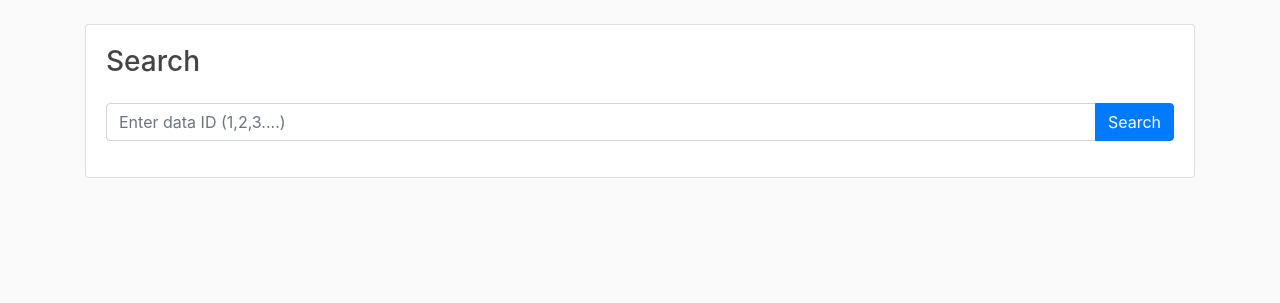
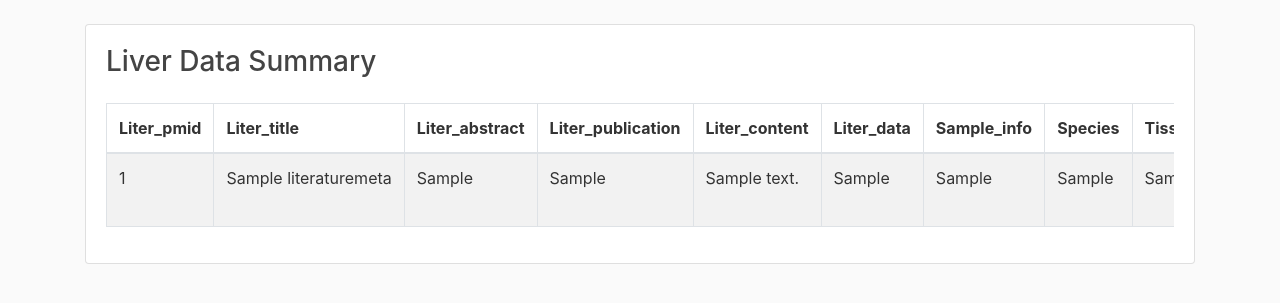
Before and after one commit to bioinfotec/SingleCellDB, a Django app: page /search in a window 1280 px wide. Shown: the part 56-359 px from the top of the page. Run offline with Django 4.2, Linux system fonts and the light colour scheme; tables that the repository leaves empty hold one stand-in row (values such as "Sample post"); some libraries are stand-ins or nearby versions.

Commit message:
完善了前后端数据连接的问题

```diff
--- a/api/urls.py
+++ b/api/urls.py
@@ -21,8 +21,10 @@ urlpatterns = [
     path("download", views.download_file, name="api-download"),
 
     #For photo file
-    path("savefile", views.SaveFiles, name="api-savefile")
+    path("savefile", views.SaveFiles, name="api-savefile"),
 
+    #For LiteratureMeta
+    path("liter/", views.LiteratureMetaView.as_view({"get": "list", "post": "create"}), name="api-literature"),
 
 ]+static(settings.MEDIA_URL,document_root=settings.MEDIA_ROOT)
 
--- a/celldb/models.py
+++ b/celldb/models.py
@@ -18,7 +18,7 @@ class TranMeta(models.Model):
     data_id = models.AutoField(primary_key=True)
     cell_barcode = models.CharField(max_length=255)
     cell_type = models.CharField(max_length=255)
-    zone = models.IntegerField()
+    zone = models.CharField(max_length=255)
     run_id = models.CharField(max_length=255)
     time_point = models.IntegerField()
     umap_x = models.FloatField()
@@ -29,13 +29,13 @@ class TranMeta(models.Model):
 
 
 class DataSetMeta(models.Model):
-    dataset_id = models.CharField(primary_key=True, max_length=50)
-    subdata_id = models.CharField(max_length=50, blank=True, null=True)
+    dataset_id = models.CharField(primary_key=True, max_length=100)
+    subdata_id = models.CharField(max_length=100, blank=True, null=True)
     dataset_design = models.TextField(blank=True, null=True)
     dataset_citation = models.TextField(blank=True, null=True)
-    data_platform = models.CharField(max_length=50, blank=True, null=True)
-    data_model = models.CharField(max_length=50, blank=True, null=True)
-    data_library = models.CharField(max_length=50, blank=True, null=True)
+    data_platform = models.CharField(max_length=100, blank=True, null=True)
+    data_model = models.CharField(max_length=100, blank=True, null=True)
+    data_library = models.CharField(max_length=100, blank=True, null=True)
     dataset_sample = models.TextField(blank=True, null=True)
 
     def __self__(self):
@@ -50,12 +50,12 @@ class LiteratureMeta(models.Model):
     Liter_content = models.TextField(blank=True, null=True)
     Liter_data = models.TextField(blank=True, null=True)
     Sample_info = models.TextField(blank=True, null=True)
-    Species = models.CharField(max_length=100, blank=True, null=True)
-    Tissue = models.CharField(max_length=100, blank=True, null=True)
+    Species = models.CharField(max_length=1000, blank=True, null=True)
+    Tissue = models.CharField(max_length=1000, blank=True, null=True)
     Number_cells = models.CharField(max_length=100, blank=True, null=True)
-    Cell_types = models.CharField(max_length=100, blank=True, null=True)
-    Method = models.CharField(max_length=100, blank=True, null=True)
-    Markers = models.CharField(max_length=1000, blank=True, null=True)
+    Cell_types = models.TextField(blank=True, null=True)
+    Method = models.CharField(max_length=1000, blank=True, null=True)
+    Markers = models.TextField(blank=True, null=True)
     Note = models.TextField(blank=True, null=True)
 
     def __self__(self):
--- a/celldb/static/celldb/plotScatter2.js
+++ b/celldb/static/celldb/plotScatter2.js
@@ -1,4 +1,4 @@
-fetch("http://127.0.0.1:8000/api/tran/all")
+fetch("api/tran/all")
   .then((res) => res.json())
   .then((testString) => {
     var chartDom = document.getElementById("Scatter");
--- a/celldb/templates/celldb/base.html
+++ b/celldb/templates/celldb/base.html
@@ -85,8 +85,10 @@
     <!-- <script src="https://code.jquery.com/jquery-3.2.1.slim.min.js" integrity="sha384-KJ3o2DKtIkvYIK3UENzmM7KCkRr/rE9/Qpg6aAZGJwFDMVNA/GpGFF93hXpG5KkN" crossorigin="anonymous"></script> -->
     <!-- <script src="https://cdnjs.cloudflare.com/ajax/libs/popper.js/1.12.9/umd/popper.min.js" integrity="sha384-ApNbgh9B+Y1QKtv3Rn7W3mgPxhU9K/ScQsAP7hUibX39j7fakFPskvXusvfa0b4Q" crossorigin="anonymous"></script> -->
     <!-- <script src="https://maxcdn.bootstrapcdn.com/bootstrap/4.0.0/js/bootstrap.min.js" integrity="sha384-JZR6Spejh4U02d8jOt6vLEHfe/JQGiRRSQQxSfFWpi1MquVdAyjUar5+76PVCmYl" crossorigin="anonymous"></script> -->
+    {% block scripts %}
     <script src="{% static 'celldb/js/jquery-3.2.1.slim.min.js' %}"></script>
     <script src="{% static 'celldb/js/popper.min.js' %}"></script>
     <script src="{% static 'celldb/js/bootstrap.min.js' %}"></script>
+    {% endblock %}
   </body>
 </html>
--- a/celldb/templates/celldb/plotScatter.html
+++ b/celldb/templates/celldb/plotScatter.html
@@ -10,9 +10,6 @@
   <div class="card">
     <script src="{% static 'celldb/echarts/echarts.js' %} "></script>
     <div id="Scatter" style="width: 1000px; height: 800px"></div>
-    <script>
-      var singledataUrl = "{% static 'celldb/singledata.txt' %}";
-    </script>
     <script src="{% static 'celldb/plotScatter2.js' %} "></script>
   </div>
 </div>
--- a/celldb/templates/celldb/search.html
+++ b/celldb/templates/celldb/search.html
@@ -3,57 +3,96 @@
   <div class="col-md-12">
     <div class="card">
       <div class="card-body">
-        <h3 class="card-title mb-4">Search</h3>
-        <form method="GET" action="{% url 'celldb-search' %}">
-          <div class="form-group">
-            <div class="input-group">
-              <input
-                type="text"
-                class="form-control"
-                id="search-input"
-                name="query"
-                placeholder="Enter data ID (1,2,3....)"
-                required
-              />
-              <div class="input-group-append">
-                <button type="submit" class="btn btn-primary">Search</button>
-              </div>
-            </div>
-          </div>
-        </form>
-      </div>
-    </div>
-  </div>
-  {% if data %}
-  <div class="container mt-2">
-    <div class="row cjustify-content-center">
-      <table class="table table-bordered">
+        <h3 class="card-title mb-4">Liver Data Summary</h3>
+        <div
+          class="table-responsive"
+          style="max-height: 800px; overflow-y: scroll"
+        >
+          <table class="table table-striped table-bordered">
             <thead>
               <tr>
-            <th>Data ID</th>
-            <th>Cell Barcode</th>
-            <th>Cell Type</th>
-            <th>Zone</th>
-            <th>Run ID</th>
-            <th>Time Point</th>
-            <th>UMAP X</th>
-            <th>UMAP Y</th>
+                <th>Liter_pmid</th>
+                <th>Liter_title</th>
+                <th>Liter_abstract</th>
+                <th>Liter_publication</th>
+                <th>Liter_content</th>
+                <th>Liter_data</th>
+                <th>Sample_info</th>
+                <th>Species</th>
+                <th>Tissue</th>
+                <th>Number_cells</th>
+                <th>Cell_types</th>
+                <th>Method</th>
+                <th>Markers</th>
+                <th>Note</th>
               </tr>
             </thead>
             <tbody>
+              {% for item in liter %}
               <tr>
-            <td>{{ data.data_id }}</td>
-            <td>{{ data.cell_barcode }}</td>
-            <td>{{ data.cell_type }}</td>
-            <td>{{ data.zone }}</td>
-            <td>{{ data.run_id }}</td>
-            <td>{{ data.time_point }}</td>
-            <td>{{ data.umap_x }}</td>
-            <td>{{ data.umap_y }}</td>
+                <td>{{ item.Liter_pmid }}</td>
+                <td>
+                  <span
+                    class="d-inline-block text-truncate"
+                    style="max-width: 200px"
+                    data-toggle="tooltip"
+                    data-placement="top"
+                    title="{{ item.Liter_title }}"
+                  >
+                    {{ item.Liter_title }}
+                  </span>
+                </td>
+                <td>
+                  <span
+                    class="d-inline-block text-truncate"
+                    style="max-width: 200px"
+                    data-toggle="tooltip"
+                    data-placement="top"
+                    title="{{ item.Liter_abstract }}"
+                  >
+                    {{ item.Liter_abstract }}
+                  </span>
+                </td>
+                <td class="text-truncate" style="max-width: 200px">
+                  {{ item.Liter_publication }}
+                </td>
+                <td>
+                  <span
+                    class="d-inline-block text-truncate"
+                    style="max-width: 200px"
+                    data-toggle="tooltip"
+                    data-placement="top"
+                    title="{{ item.Liter_content }}"
+                  >
+                    {{ item.Liter_content }}
+                  </span>
+                </td>
+                <td>{{ item.Liter_data }}</td>
+                <td>{{ item.Sample_info }}</td>
+                <td>{{ item.Species }}</td>
+                <td>{{ item.Tissue }}</td>
+                <td>{{ item.Number_cells }}</td>
+                <td>{{ item.Cell_types }}</td>
+                <td>{{ item.Method }}</td>
+                <td>
+                  <span
+                    class="d-inline-block text-truncate"
+                    style="max-width: 200px"
+                    data-toggle="tooltip"
+                    data-placement="top"
+                    title="{{ item.Markers }}"
+                  >
+                    {{ item.Markers }}
+                  </span>
+                </td>
+                <td>{{ item.Note }}</td>
               </tr>
+              {% endfor %}
             </tbody>
           </table>
         </div>
       </div>
-  {% endif %} {% endblock %}
     </div>
+  </div>
+</div>
+{% endblock %}
--- a/celldb/views.py
+++ b/celldb/views.py
@@ -1,6 +1,6 @@
 from django.core.paginator import Paginator
 from django.shortcuts import render
-from .models import TranMeta
+from .models import TranMeta, LiteratureMeta
 import requests
 from django.views import View
 from django.http import HttpResponse
@@ -13,8 +13,9 @@ def home(request):
         {"date": "6.3", "content": "学习使用JavaScript，以便处理数据格式"},
         {"date": "6.4~6.6", "content": "使用echarts.js绘图"},
         {"date": "6.7~6.10", "content": "分页功能实现"},
-        {"date": "6.11~15", "content": "前后端分离"},
+        {"date": "6.11~15", "content": "尝试前后端分离"},
         {"date": "6.16~6.20", "content": "完善搜索功能和分页按钮"},
+        {"date": "6.21~6.27", "content": "使用Databales插件;增加了下载数据功能;Plot增加了筛选功能;上传了summary文件中的数据"},
     ]
     return render(request, "celldb/home.html", {"logs": logs})
 
@@ -24,12 +25,13 @@ def plotScatter(request):
 
 
 def search(request):
-    query = request.GET.get("query", "")
+    liter = LiteratureMeta.objects.all()
+    # query = request.GET.get("query", "")
     data = ""
-    if query:
-        response = requests.get(f"http://127.0.0.1:8000/api/tran/{query}.json")
-        data = response.json()
-    return render(request, "celldb/search.html", {"data": data})
+    # if query:
+    #     response = requests.get(f"http://127.0.0.1:8000/api/tran/{query}.json")
+    #     data = response.json()
+    return render(request, "celldb/search.html", {"data": data, "liter":liter})
 
 
 def data(request):
--- a/singleCell/settings.py
+++ b/singleCell/settings.py
@@ -101,8 +101,8 @@ DATABASES = {
 
 # Django Rest Framework Settings
 REST_FRAMEWORK = {
-    "DEFAULT_PAGINATION_CLASS": "rest_framework.pagination.PageNumberPagination",
-    "PAGE_SIZE": 10,
+    # "DEFAULT_PAGINATION_CLASS": "rest_framework.pagination.PageNumberPagination",
+    # "PAGE_SIZE": 10,
 }
 
 # Password validation
```
Also changed, not shown: api/serializers.py (+6 -1 lines), api/views.py (+7 -2 lines), celldb/templates/celldb/data.html (+62 -107 lines), celldb/templates/celldb/test.html (deleted, +0 -70 lines), celldb/migrations/0001_initial.py (deleted), celldb/migrations/0002_stu.py (deleted), celldb/migrations/0003_tranmeta_delete_stuinfo_delete_stu.py (deleted), celldb/migrations/0004_datasetmeta.py (deleted), celldb/migrations/0005_literaturemeta.py (deleted), celldb/migrations/__init__.py (deleted), 1 other file. Lines whose indentation alone changed are shown as unchanged.
